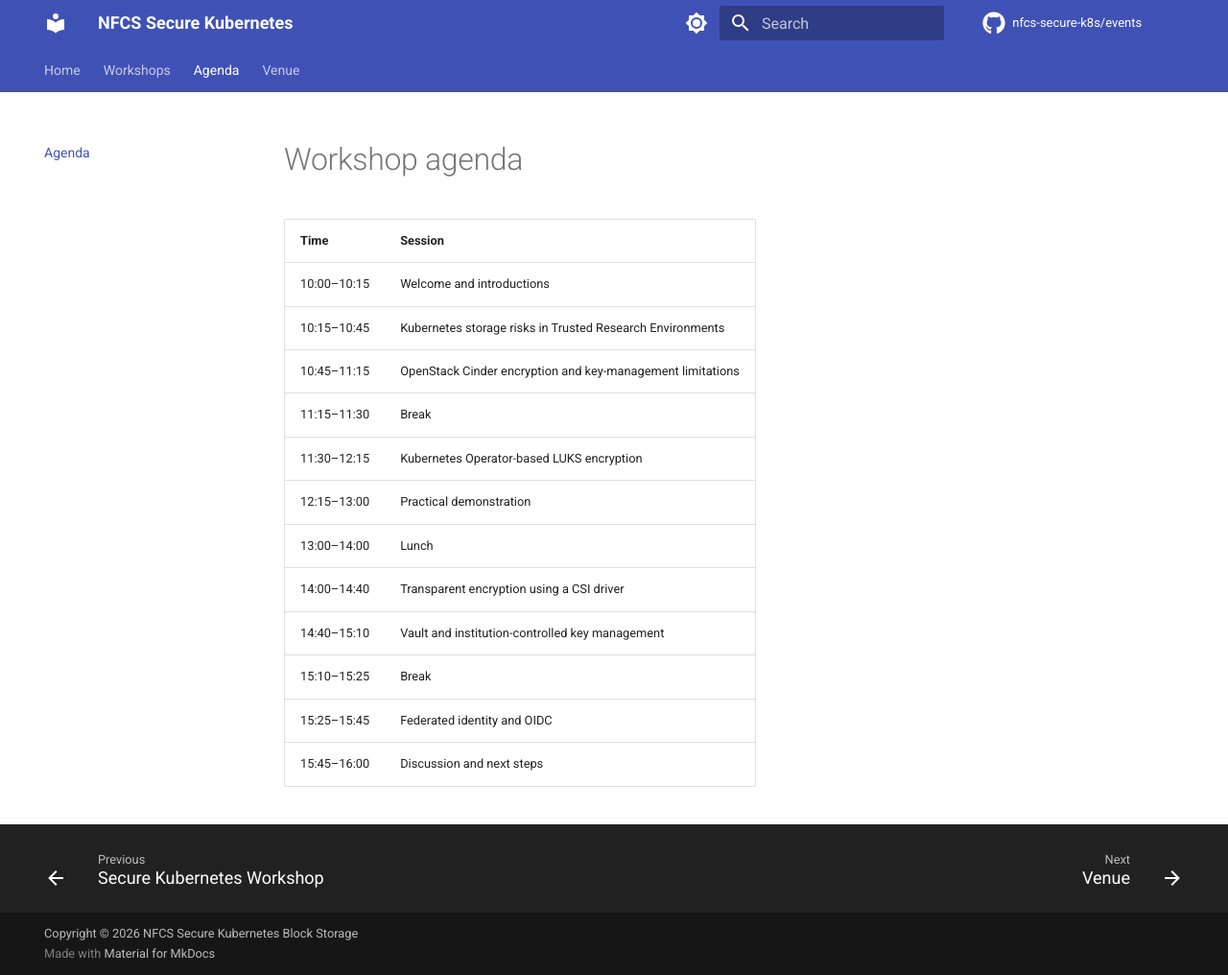
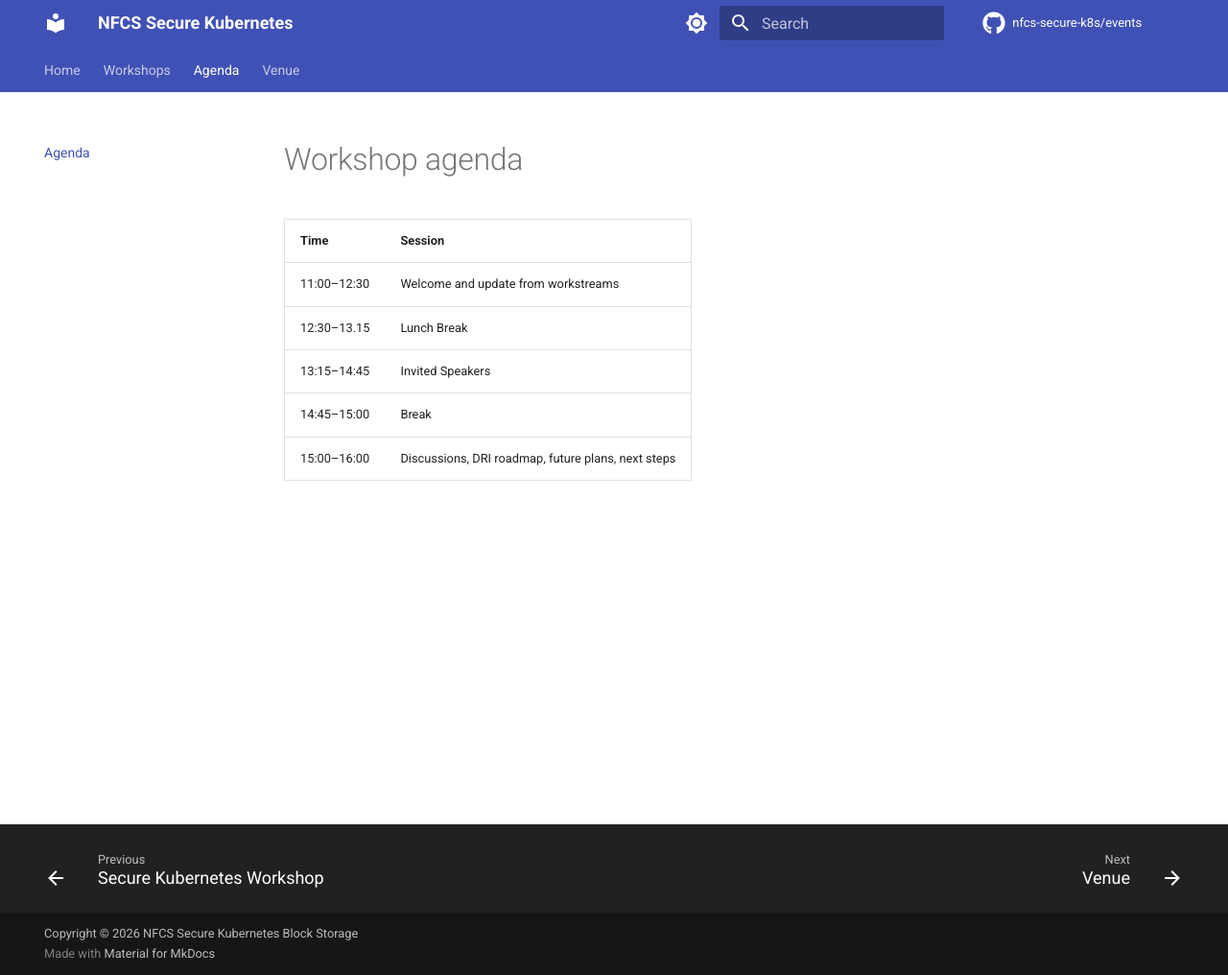
Before and after one commit to nfcs-secure-k8s/events, an MkDocs documentation site: the page built from docs/agenda.md, in a window 1280 px wide and 1016 px high. Shown: the whole window at 96% size. Built offline with MkDocs 1.6.1 and Material for MkDocs 9.7.7, drawn with Linux system fonts in a browser that asks for light colours; comment, search, counter and statistics services are not loaded.

Commit message:
Update agenda, venue

```diff
--- a/docs/agenda.md
+++ b/docs/agenda.md
@@ -1,16 +1,9 @@
 # Workshop agenda
 
-| Time        | Session                                                    |
-| ----------- | ---------------------------------------------------------- |
-| 10:00–10:15 | Welcome and introductions                                  |
-| 10:15–10:45 | Kubernetes storage risks in Trusted Research Environments  |
-| 10:45–11:15 | OpenStack Cinder encryption and key-management limitations |
-| 11:15–11:30 | Break                                                      |
-| 11:30–12:15 | Kubernetes Operator-based LUKS encryption                  |
-| 12:15–13:00 | Practical demonstration                                    |
-| 13:00–14:00 | Lunch                                                      |
-| 14:00–14:40 | Transparent encryption using a CSI driver                  |
-| 14:40–15:10 | Vault and institution-controlled key management            |
-| 15:10–15:25 | Break                                                      |
-| 15:25–15:45 | Federated identity and OIDC                                |
-| 15:45–16:00 | Discussion and next steps                                  |
+| Time        | Session                                            |
+| ----------- | -------------------------------------------------- |
+| 11:00–12:30 | Welcome and update from workstreams                |
+| 12:30–13.15 | Lunch Break                                        |
+| 13:15–14:45 | Invited Speakers                                   |
+| 14:45–15:00 | Break                                              |
+| 15:00–16:00 | Discussions, DRI roadmap, future plans, next steps |
```
Also changed, not shown: docs/venue.md (+3 -3 lines), docs/workshops.md (+1 -1 lines), docs/workshops/secure-kubernetes-workshop.md (+6 -10 lines).
